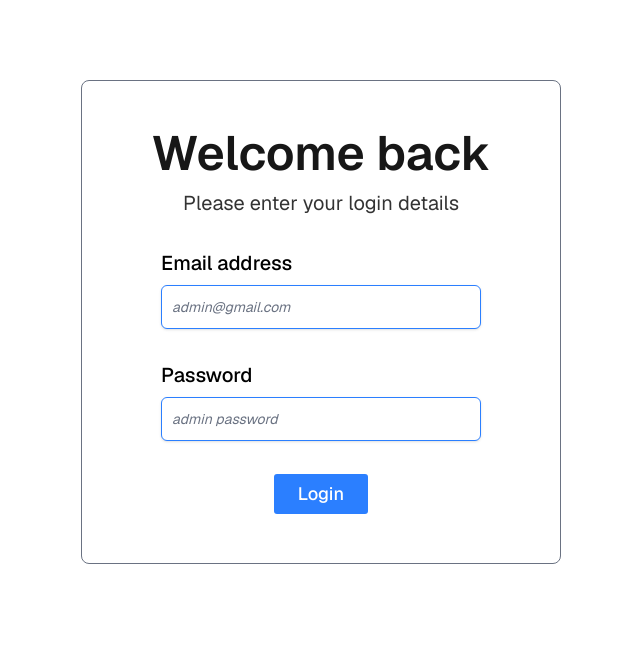
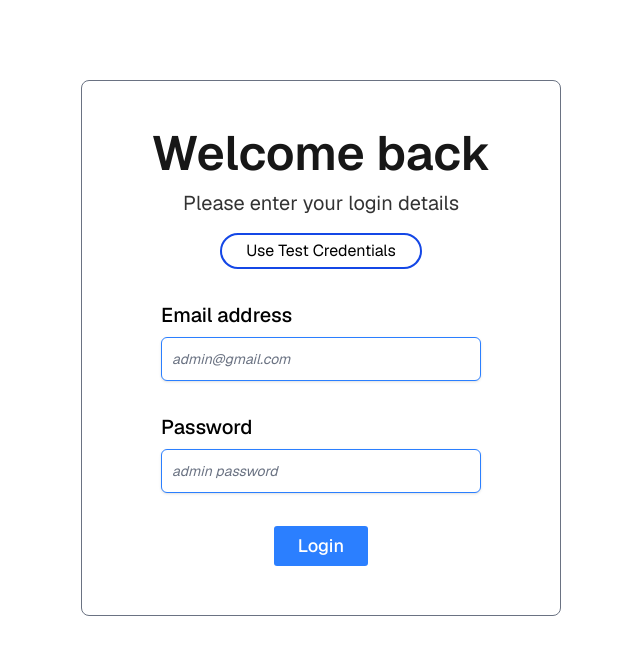
Before and after one commit to anmolshah80/realestatelist, a Next.js app: page /admin/login in a window 1280 px wide. Shown: the top 654 px of the page, without its empty margins (319-959 px from the left). Built offline with nearby package versions, Linux system fonts and the light colour scheme.

Commit message:
main: add a button in /admin/login page to fill test credentials

```diff
--- a/app/admin/login/page.tsx
+++ b/app/admin/login/page.tsx
@@ -47,6 +47,17 @@ const AdminLoginPage = () => {
         Please enter your login details
       </p>
 
+      <button
+        type="button"
+        onClick={() => {
+          setEmail('admin@gmail.com');
+          setPassword('AdminUser@1892#');
+        }}
+        className="text-base bg-transparent transition-colors rounded-full text-black border-2 border-blue-700 hover:bg-blue-100 px-2 sm:px-6 2xl:px-4 py-1 cursor-pointer -mt-4"
+      >
+        Use Test Credentials
+      </button>
+
       <div className="flex flex-col gap-2">
         <Label htmlFor="email" className="text-black text-xl">
           Email address
@@ -65,7 +76,6 @@ const AdminLoginPage = () => {
 
         {error && <p className="text-red-500 ml-2">{error}</p>}
       </div>
-
       <div className="flex flex-col gap-2">
         <Label htmlFor="password" className="text-black text-xl">
           Password
@@ -82,7 +92,6 @@ const AdminLoginPage = () => {
           className="h-11 w-3xs sm:w-[20rem] rounded-md border border-input py-2 pr-3 text-gray-700 shadow-sm placeholder:italic placeholder:text-gray-500 disabled:pointer-events-auto disabled:cursor-not-allowed disabled:opacity-50 dark:sm:text-base bg-background border-blue-500 focus-visible:ring-transparent focus-visible:ring-0"
         />
       </div>
-
       <Button
         type="submit"
         className="bg-blue-500 text-lg text-white px-6 py-5 rounded cursor-pointer hover:bg-blue-600"
```
